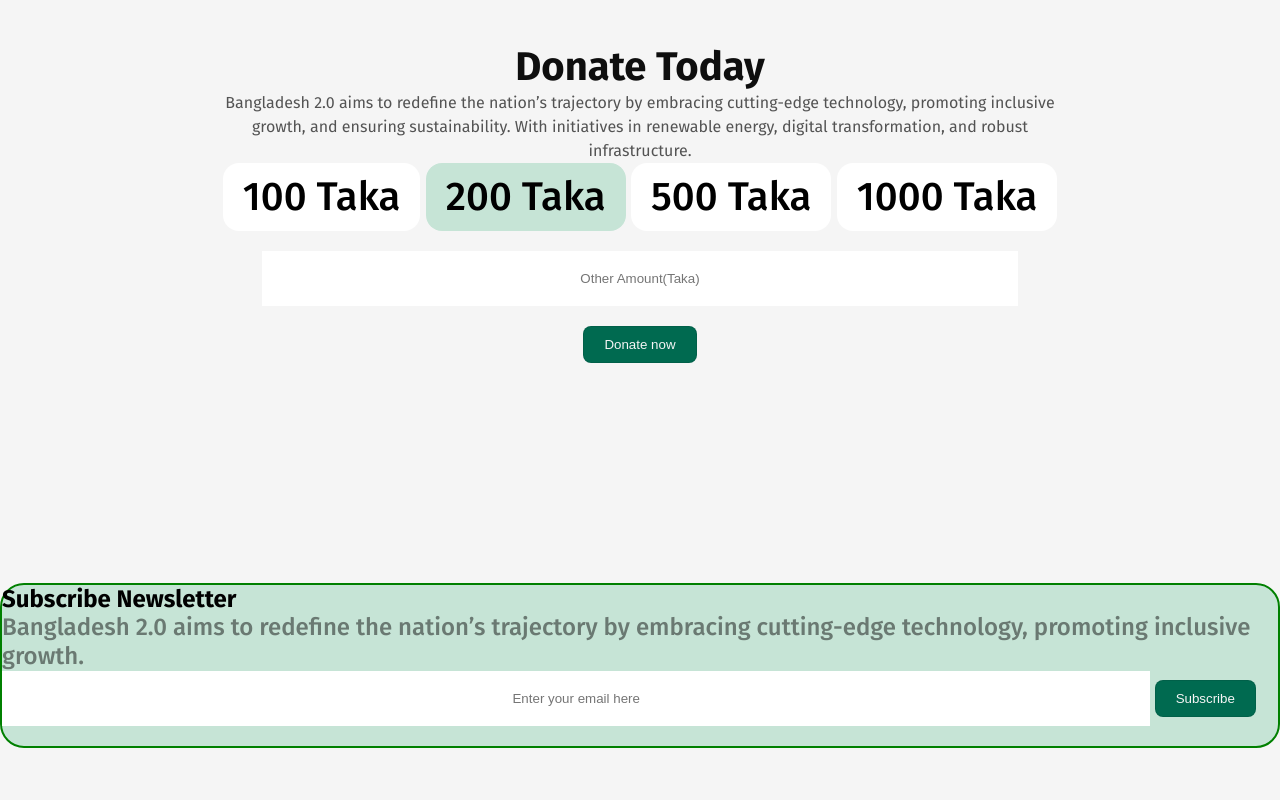
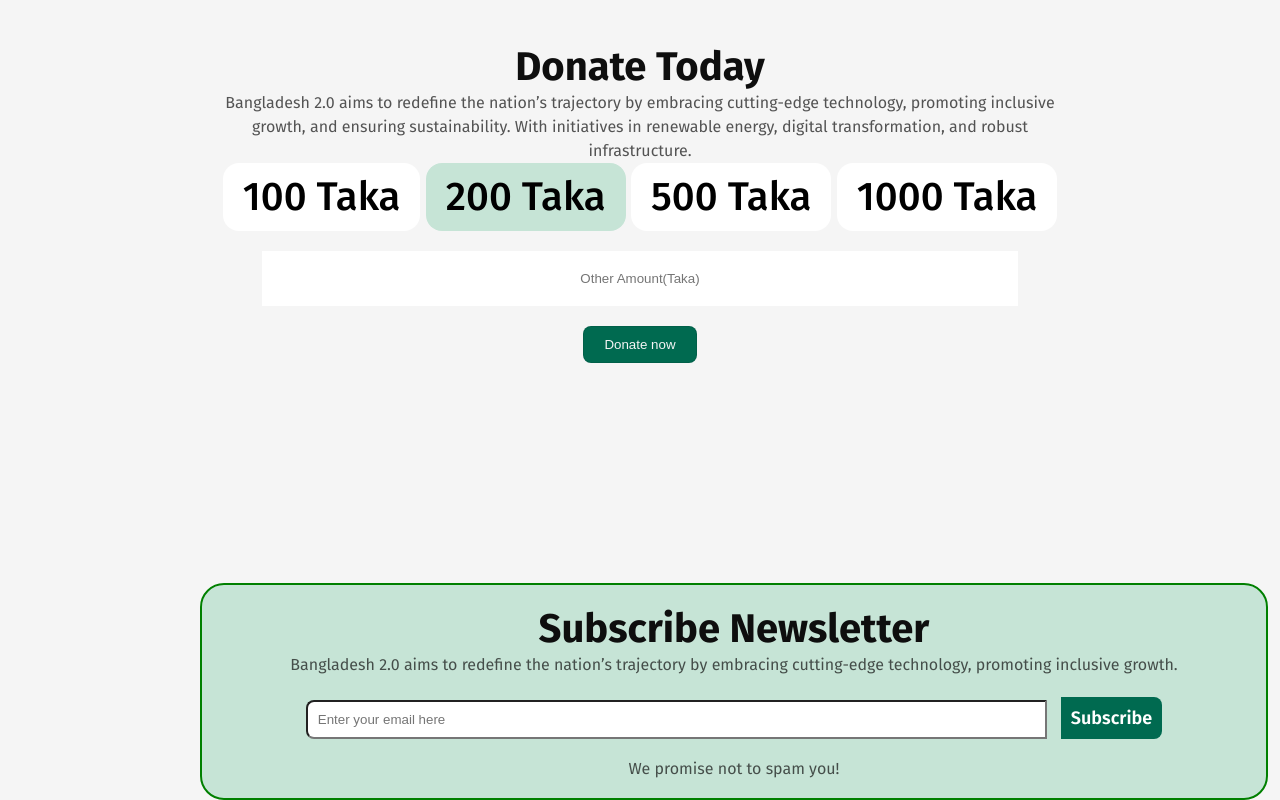
Before and after one commit to shahid28900/New-Bangladesh, a plain HTML site: page index.html in a window 1280 px wide. Shown: the part 2882-3682 px from the top of the page. Before the commit the page ends 3630 px from the top, so only its background shows below. Drawn offline with Linux system fonts and the light colour scheme.

Commit message:
Subscribe-section done

```diff
--- a/css/styles.css
+++ b/css/styles.css
@@ -463,4 +463,68 @@ align-items: start;
     border: 2px solid green;
     border-radius: 24px;
     background: rgb(198, 228, 214);
+    width: 80%;
+    justify-content: center;
+    align-items: center;
+    text-align: center;
+    padding: 20px;
+    margin-left: 200px;
 }
+
+.Subscribe-section h1 {
+    color: rgb(14, 14, 14);
+    font-family: Fira Sans;
+    font-size: 40px;
+    font-weight: 700;
+    line-height: 48px;
+    letter-spacing: 0%;
+    text-align: center;
+}
+
+.Subscribe-section p {
+    color: rgba(14, 14, 14, 0.7);
+    font-family: Fira Sans;
+    font-size: 16px;
+    font-weight: 400;
+    line-height: 24px;
+    letter-spacing: 0%;
+    text-align: center;
+}
+
+.Subscribe-section form {
+    margin: 20px 0;
+}
+
+.Subscribe-section input[type="email"] {
+    padding: 10px;
+    width: 70%;
+    /* border: 2px solid red; */
+    border-radius: 8px 0px 0px 8px;
+    background: rgb(255, 255, 255);
+    margin-right: 10px;
+}
+
+.Subscribe-section button {
+    color: rgb(255, 255, 255);
+    font-family: Fira Sans;
+    font-size: 18px;
+    font-weight: 600;
+    line-height: 22px;
+    letter-spacing: 0%;
+    text-align: left;
+    padding: 10px;
+    border: none;
+    border-radius: 0px 8px 8px 0px;
+    background: rgb(0, 106, 80);
+    gap: 0;
+}
+
+.Subscribe-section .promise {
+    color: rgba(14, 14, 14, 0.7);
+    font-family: Fira Sans;
+    font-size: 16px;
+    font-weight: 400;
+    line-height: 19px;
+    letter-spacing: 0%;
+    text-align: center;
+}
--- a/index.html
+++ b/index.html
@@ -170,8 +170,11 @@
             <h1>Subscribe Newsletter</h1>
             <p>Bangladesh 2.0 aims to redefine the nation’s trajectory by embracing cutting-edge technology, promoting
                 inclusive growth.</p>
-                <input type="text" placeholder="Enter your email here" class="other-amount">
-                <button class="donate-now">Subscribe</button>
+                <form>
+                    <input type="email" placeholder="Enter your email here" required>
+                <button type="submit">Subscribe</button>
+                </form>
+                <p class="promise">We promise not to spam you!</p>
         </section>
     </main>
     <footer>
```
